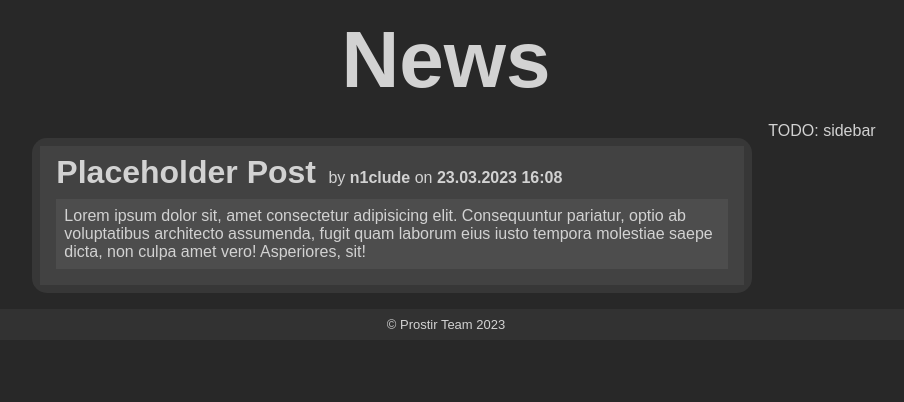
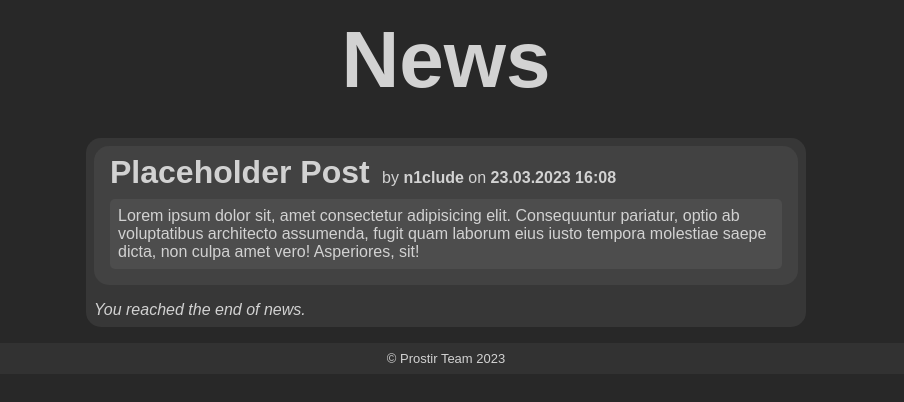
Before and after one commit to Prostir-Team/web-prostir, a Flask app: page /news in a window 1280 px wide. Shown: the part 42-444 px from the top of the page, without its empty margins (194-1098 px from the left). Run offline with Flask 2, Linux system fonts and the light colour scheme; some web fonts are replaced.

Commit message:
news.html probably ready

```diff
--- a/static/css/style.css
+++ b/static/css/style.css
@@ -317,16 +317,23 @@ nav {
 .news-feed {
     display: flex;
     flex-direction: column;
+    min-width: 45rem;
     max-width: 45rem;
     margin: 1rem;
     background-color: rgba(60,60,60, 0.75);
     border-radius: 15px;
 }
 
+.post-end {
+    margin: 0.5rem;
+    font-style: italic;
+}
+
 .news-post {
     background-color: rgba(70, 70, 70, 0.75);
     margin: 0.5rem;
     padding: 0.5rem;
+    border-radius: inherit;
 }
 
 #post-title {
@@ -347,6 +354,7 @@ nav {
     background-color: rgba(80, 80, 80, 0.75);
     margin: 0.5rem;
     padding: 0.5rem;
+    border-radius: 5px;
 }
 
 /* base.html */
--- a/templates/news.html
+++ b/templates/news.html
@@ -19,9 +19,7 @@
                 non culpa amet vero! Asperiores, sit!
             </div>
         </div>
-    </div>
-    <div class="news-sidebar">
-        TODO: sidebar
+        <div class="post-end">You reached the end of news.</div>
     </div>
 </div>
 
```
